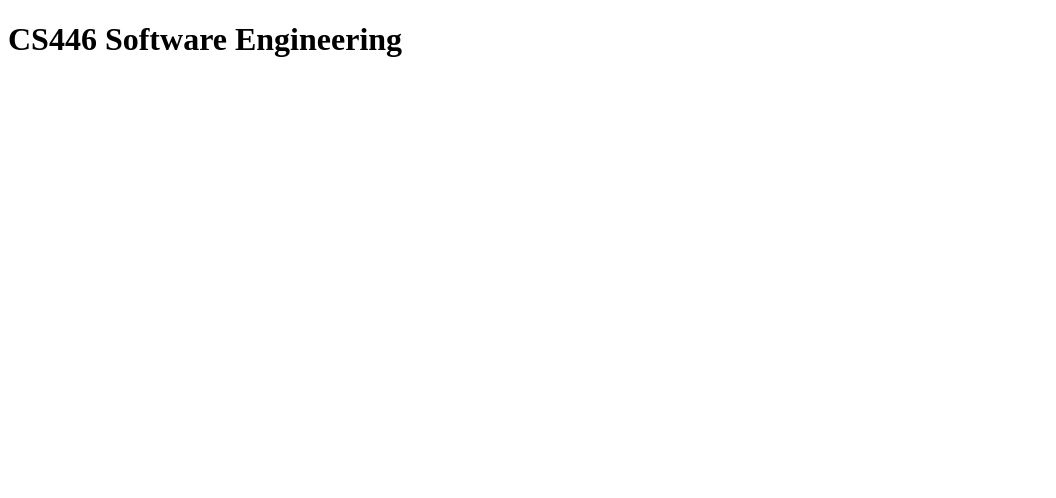
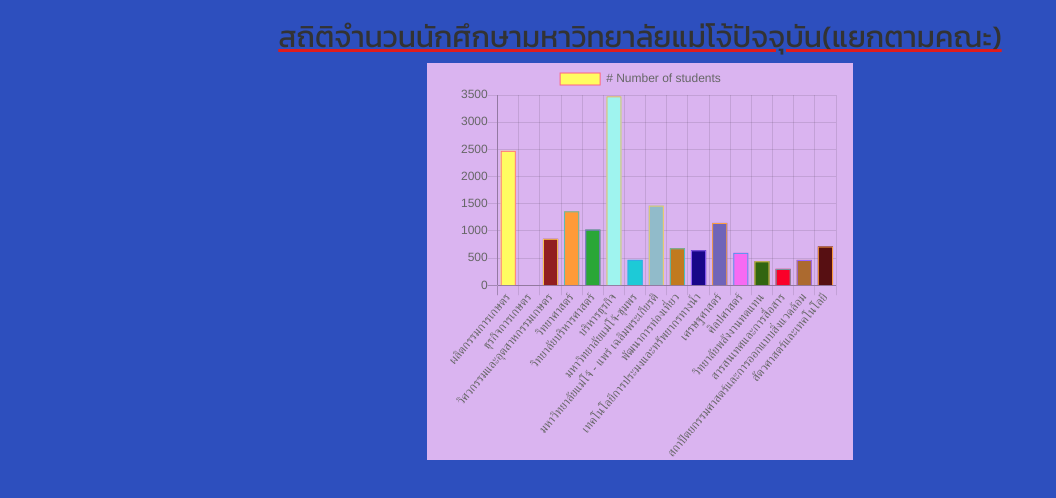
Before and after one commit to rotchanak/MainL1, a plain HTML site: page lab1.html in a window 1280 px wide. Shown: the whole page, without its empty margins (0-1056 px from the left). Drawn offline with nearby package versions, Linux system fonts and the light colour scheme; a web font is replaced by a local one.

Commit message:
new graph

```diff
--- a/lab1.html
+++ b/lab1.html
@@ -1,12 +1,109 @@
 <!DOCTYPE html>
 <html lang="en">
-<head>
-    <meta charset="UTF-8">
-    <meta name="viewport" content="width=device-width, initial-scale=1.0">
-    <meta http-equiv="X-UA-Compatible" content="ie=edge">
-    <title>SE Lab1</title>
-</head>
-<body>
-    <h1>CS446 Software Engineering</h1>
-</body>
+  <head>
+    <meta charset="utf-8">
+    <meta http-equiv="X-UA-Compatible" content="IE=edge">
+    <meta name="viewport" content="width=device-width, initial-scale=1">
+    <link rel="stylesheet" href="https://maxcdn.bootstrapcdn.com/bootstrap/3.3.7/css/bootstrap.min.css">
+    <script src="https://ajax.googleapis.com/ajax/libs/jquery/3.3.1/jquery.min.js"></script>
+    <script src="https://maxcdn.bootstrapcdn.com/bootstrap/3.3.7/js/bootstrap.min.js"></script>
+    <link href="https://fonts.googleapis.com/css?family=Shadows+Into+Light|Wendy+One|Kanit" rel="stylesheet">
+
+    <title>ChartJs</title>
+    <style>
+        h2 {
+    text-align: center;
+    text-decoration: underline;
+    text-decoration-color: rgb(223, 28, 28);
+    text-emphasis-color: rgb(216, 214, 214);
+}
+body {
+    background-color: rgb(45, 79, 190);
+}
+    </style>
+
+  </head>
+
+  <body>
+        <div class="container-fluid">
+        <div class="row">
+
+                <h2><div style="font-family: 'Kanit', sans-serif;">สถิติจำนวนนักศึกษามหาวิทยาลัยแม่โจ้ปัจจุบัน(แยกตามคณะ)</div></h2>
+
+
+                <div class="col-sm-4" > </div>
+
+                <div class="col-md-4" style="background-color:rgb(218, 180, 240);">
+                    <canvas id="myChart" width="400" height="400"></canvas>
+
+    <script src="https://cdnjs.cloudflare.com/ajax/libs/Chart.js/2.4.0/Chart.js"></script>
+
+    <script>
+        var ctx = document.getElementById("myChart");
+        var myChart = new Chart(ctx, {
+            type: 'bar',
+            data: {
+                labels: ["ผลิตกรรมการเกษตร", "ธุรกิจการเกษตร", "วิศวกรรมและอุตสาหกรรมเกษตร","วิทยาศาสตร์", "วิทยาลัยบริหารศาสตร์", "บริหารธุรกิจ"
+                ,"มหาวิทยาลัยแม่โจ้-ชุมพร", "มหาวิทยาลัยแม่โจ้ - แพร่ เฉลิมพระเกียรติ", "พัฒนาการท่องเที่ยว", "เทคโนโลยีการประมงและทรัพยากรทางน้ำ",
+                "เศรษฐศาสตร์", "ศิลปศาสตร์", "วิทยาลัยพลังงานทดแทน", "สารสนเทศและการสื่อสาร", "สถาปัตยกรรมศาสตร์และการออกแบบสิ่งแวดล้อม", "สัตวศาสตร์และเทคโนโลยี"],
+                datasets: [{
+                    label: '# Number of students',
+                    data: [2475, 1, 854, 1362, 1025, 3477, 467, 1466, 681, 644, 1147, 599, 441, 302, 466, 714],
+                    backgroundColor: [
+                        '#fffc61',
+                        '#f6cd04',
+                        '#911d20',
+                        '#ff9a38',
+                        '#2aa737',
+                        '#9ff4ef',
+                        '#1dcad7',
+                        '#91bbca',
+                        '#c17a1f',
+                        '#180689',
+                        '#7064b9',
+                        '#f66af3',
+                        '#316510',
+                        '#fa0029',
+                        '#ac6a2f',
+                        '#570f12'
+                    ],
+                    borderColor: [
+                        'rgba(255,99,132,1)',
+                        'rgba(54, 162, 235, 1)',
+                        'rgba(255, 206, 86, 1)',
+                        'rgba(75, 192, 192, 1)',
+                        'rgba(153, 102, 255, 1)',
+                        'rgba(255, 159, 64, 1)',
+                        'rgba(54, 162, 235, 1)',
+                        'rgba(255, 206, 86, 1)',
+                        'rgba(75, 192, 192, 1)',
+                        'rgba(153, 102, 255, 1)',
+                        'rgba(255, 159, 64, 1)',
+                        'rgba(54, 162, 235, 1)',
+                        'rgba(255, 206, 86, 1)',
+                        'rgba(75, 192, 192, 1)',
+                        'rgba(153, 102, 255, 1)',
+                        'rgba(255, 159, 64, 1)'
+                    ],
+                    borderWidth: 1
+                }]
+            },
+            options: {
+                scales: {
+                    yAxes: [{
+                        ticks: {
+                            beginAtZero:true
+                        }
+                    }]
+                }
+            }
+        });
+        </script>
+    </div>
+    <div class="col-sm-4" > </div>
+
+</div>
+</div>
+
+  </body>
 </html>
```
